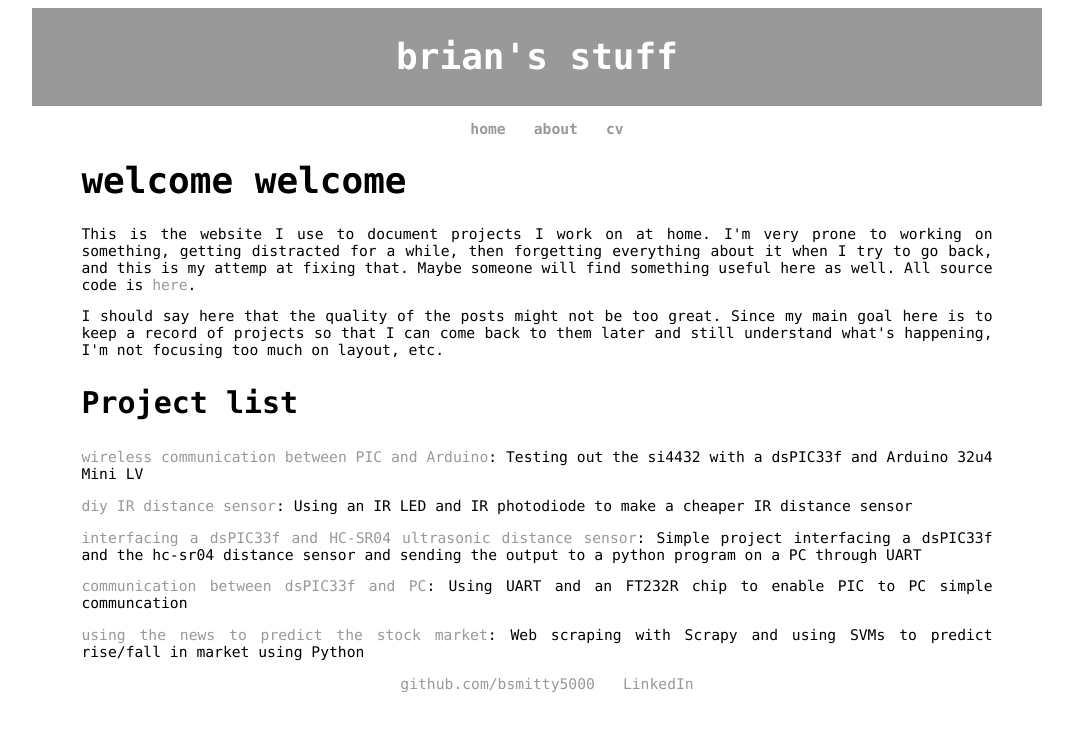
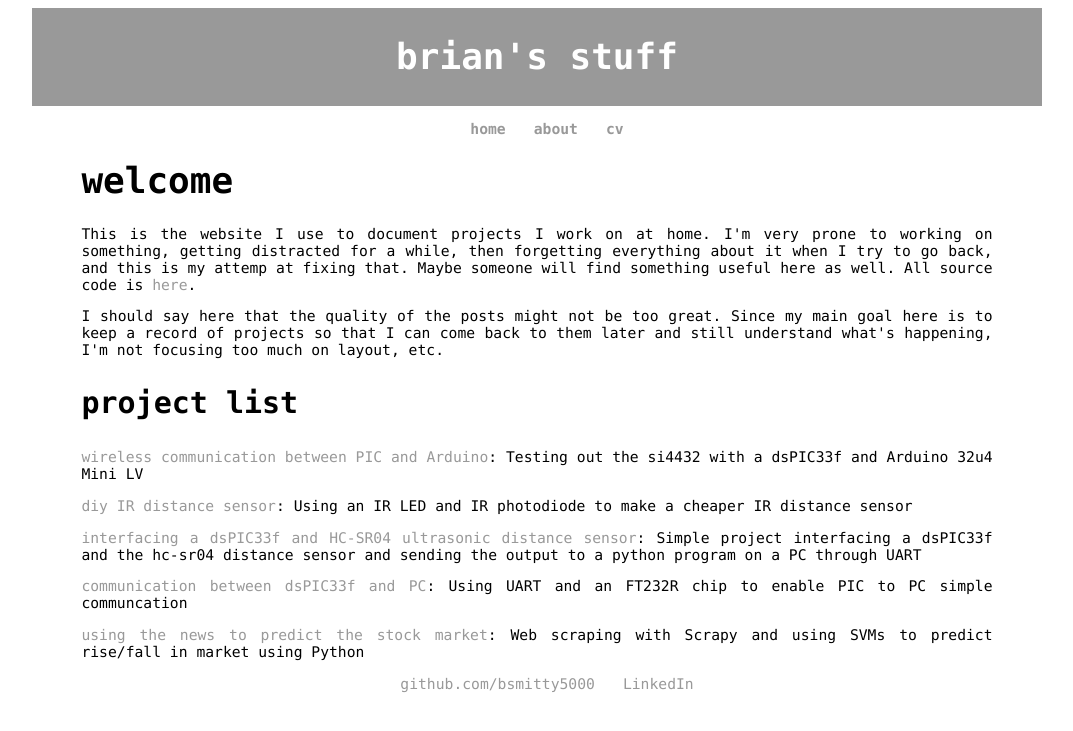
Before and after one commit to bsmitty5000/bsmitty5000.github.io, a Jekyll site: the page built from index.html, in a window 1280 px wide. Shown: the top 731 px of the page, without its empty margins (103-1176 px from the left). Built offline with Jekyll 4.4.1, drawn with Linux system fonts in a browser that asks for light colours.

Commit message:
Update index.html

```diff
--- a/index.html
+++ b/index.html
@@ -3,13 +3,13 @@ layout: default
 title: not the greatest site in the world
 description: Blog documenting my home projects.
 ---
-<h1>welcome welcome</h1>
+<h1>welcome</h1>
 <p>This is the website I use to document projects I work on at home. I'm very prone to working on something, getting distracted
 for a while, then forgetting everything about it when I try to go back, and this is my attemp at fixing that. Maybe someone will find something useful here as well. All source code is <a href="https://github.com/bsmitty5000">here</a>.</p>
 
 <p>I should say here that the quality of the posts might not be too great. Since my main goal here is to keep a record of projects so that I can come back to them later and still understand what's happening, I'm not focusing too much on layout, etc.</p>
 
-<h2>Project list</h2>
+<h2>project list</h2>
 
   {% for post in site.posts %}
       <p><a href="{{ post.url }}" title="{{ post.title }}">{{ post.title }}</a>:
```
